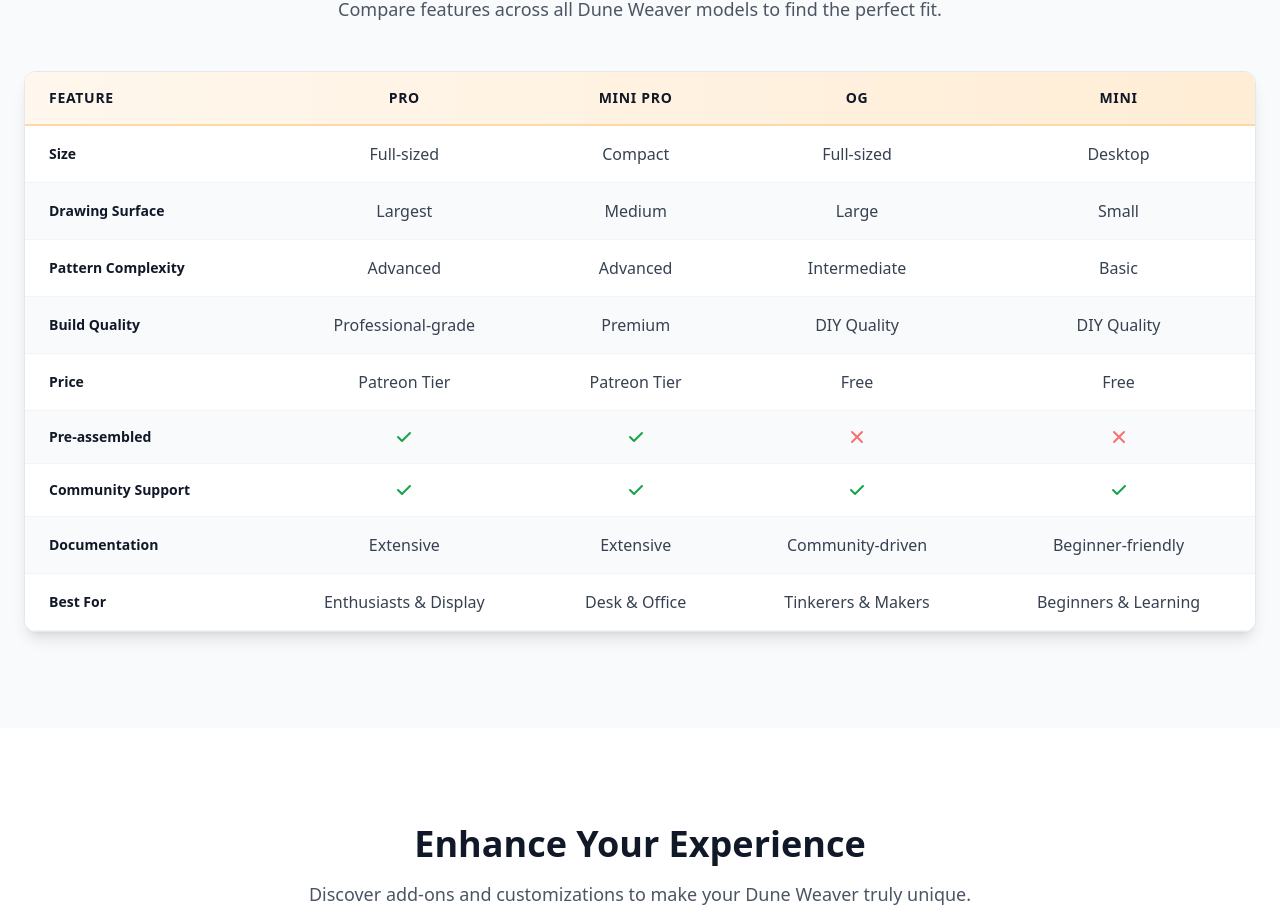
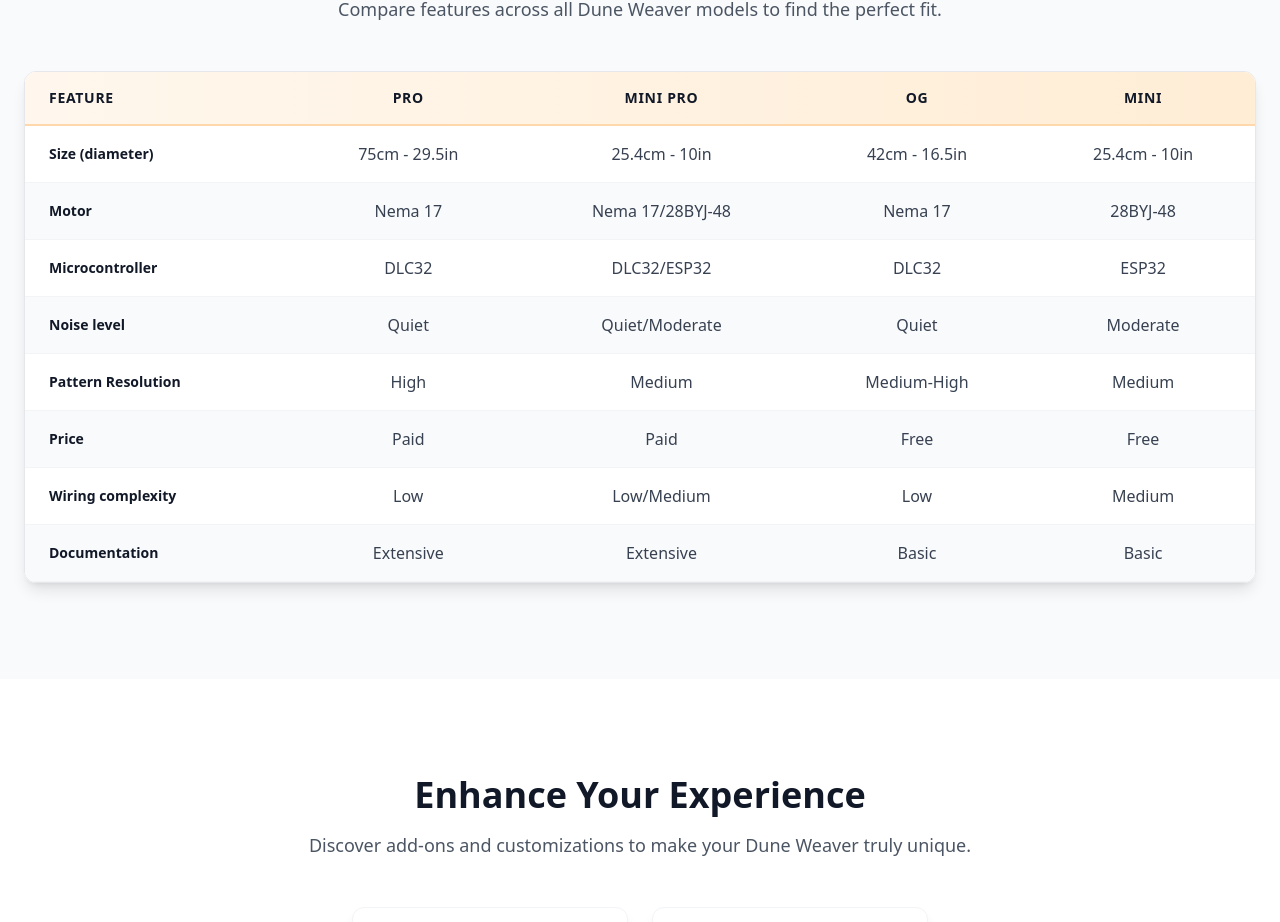
Before and after one commit to tuanchris/dune-weaver-website, a Next.js app: page / in a window 1280 px wide. Shown: the part 2237-3159 px from the top of the page. Built offline with nearby package versions, Linux system fonts and the light colour scheme.

Commit message:
update features

```diff
--- a/components/FeatureComparison.tsx
+++ b/components/FeatureComparison.tsx
@@ -10,67 +10,60 @@ interface Feature {
 
 const features: Feature[] = [
   {
-    name: 'Size',
-    pro: 'Full-sized',
-    miniPro: 'Compact',
-    og: 'Full-sized',
-    mini: 'Desktop',
+    name: 'Size (diameter)',
+    pro: '75cm - 29.5in',
+    miniPro: '25.4cm - 10in',
+    og: '42cm - 16.5in',
+    mini: '25.4cm - 10in',
   },
   {
-    name: 'Drawing Surface',
-    pro: 'Largest',
-    miniPro: 'Medium',
-    og: 'Large',
-    mini: 'Small',
+    name: 'Motor',
+    pro: 'Nema 17',
+    miniPro: 'Nema 17/28BYJ-48',
+    og: 'Nema 17',
+    mini: '28BYJ-48',
   },
   {
-    name: 'Pattern Complexity',
-    pro: 'Advanced',
-    miniPro: 'Advanced',
-    og: 'Intermediate',
-    mini: 'Basic',
+    name: 'Microcontroller',
+    pro: 'DLC32',
+    miniPro: 'DLC32/ESP32',
+    og: 'DLC32',
+    mini: 'ESP32',
   },
   {
-    name: 'Build Quality',
-    pro: 'Professional-grade',
-    miniPro: 'Premium',
-    og: 'DIY Quality',
-    mini: 'DIY Quality',
+    name: 'Noise level',
+    pro: 'Quiet',
+    miniPro: 'Quiet/Moderate',
+    og: 'Quiet',
+    mini: 'Moderate',
+  },
+  {
+    name: 'Pattern Resolution',
+    pro: 'High',
+    miniPro: 'Medium',
+    og: 'Medium-High',
+    mini: 'Medium',
   },
   {
     name: 'Price',
-    pro: 'Patreon Tier',
-    miniPro: 'Patreon Tier',
+    pro: 'Paid',
+    miniPro: 'Paid',
     og: 'Free',
     mini: 'Free',
   },
   {
-    name: 'Pre-assembled',
-    pro: true,
-    miniPro: true,
-    og: false,
-    mini: false,
-  },
-  {
-    name: 'Community Support',
-    pro: true,
-    miniPro: true,
-    og: true,
-    mini: true,
+    name: 'Wiring complexity',
+    pro: 'Low',
+    miniPro: 'Low/Medium',
+    og: 'Low',
+    mini: 'Medium',
   },
   {
     name: 'Documentation',
     pro: 'Extensive',
     miniPro: 'Extensive',
-    og: 'Community-driven',
-    mini: 'Beginner-friendly',
-  },
-  {
-    name: 'Best For',
-    pro: 'Enthusiasts & Display',
-    miniPro: 'Desk & Office',
-    og: 'Tinkerers & Makers',
-    mini: 'Beginners & Learning',
+    og: 'Basic',
+    mini: 'Basic',
   },
 ];
 
```
